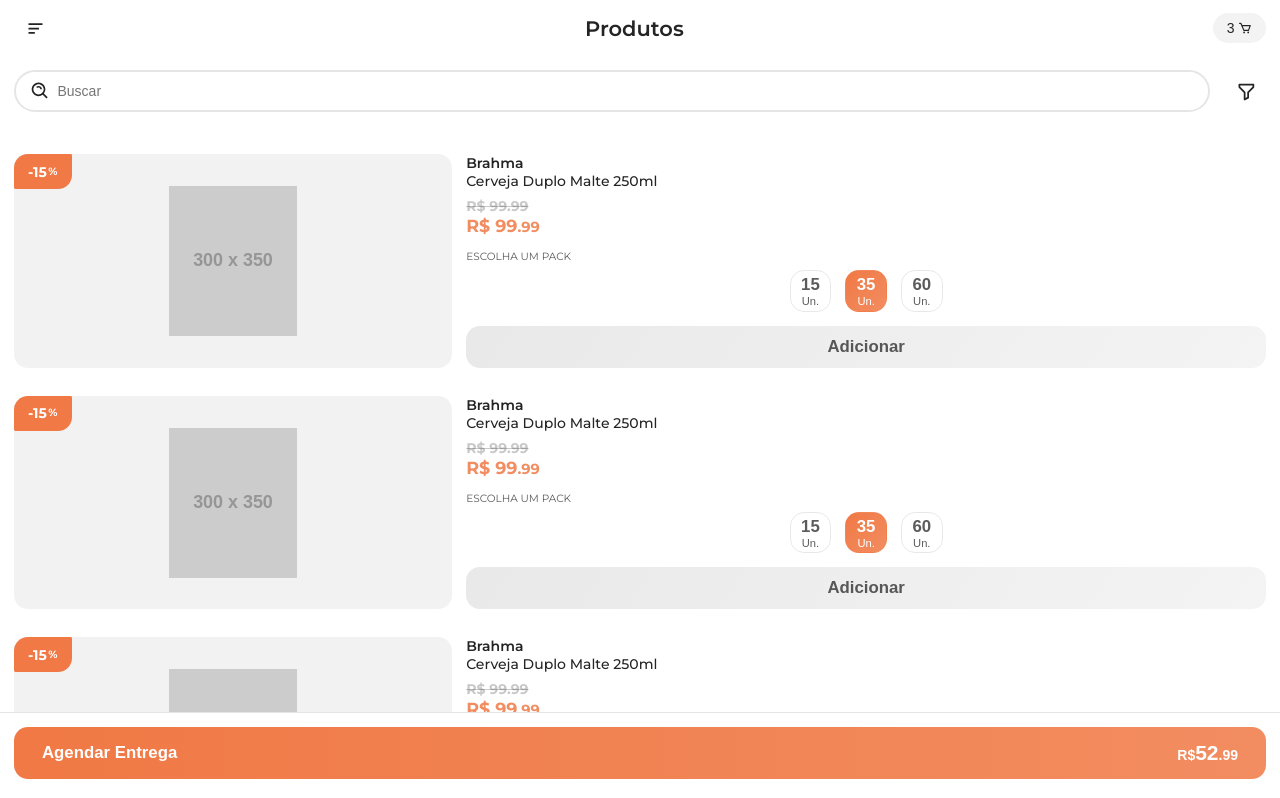
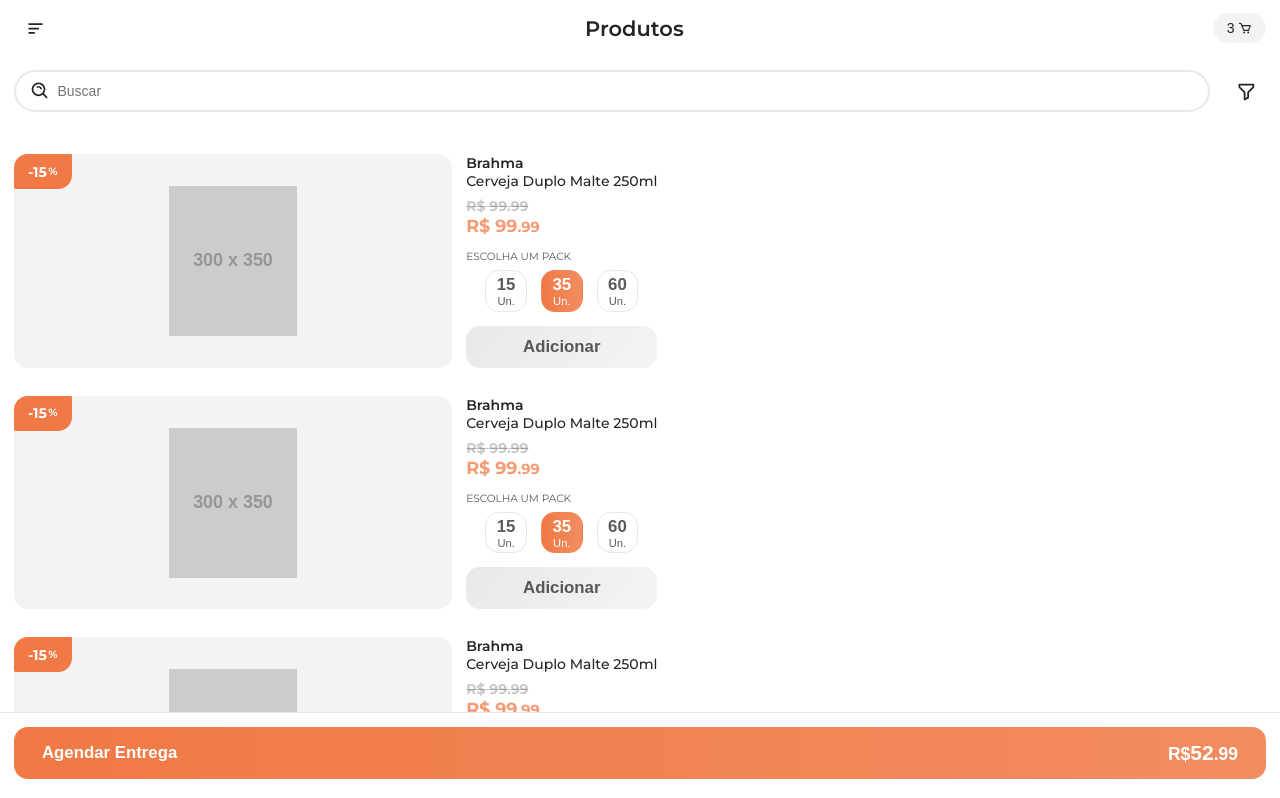
Before and after one commit to giu7d/ze-delivery-frontend-challenge, a React app: page / in a window 1280 px wide. Shown: the top 798 px of the page. Built offline with nearby package versions, Linux system fonts and the light colour scheme.

Commit message:
refactor: separate ui atomic components into fragments

```diff
--- a/src/App.tsx
+++ b/src/App.tsx
@@ -1,333 +1,130 @@
-import styled, { ThemeProvider } from 'styled-components'
+import { ThemeProvider } from 'styled-components'
 import { BiCart, BiFilterAlt, BiMenuAltLeft, BiSearchAlt } from 'react-icons/bi'
 
 import { GlobalStyle } from '@/styles/global'
 import { Theme } from '@/themes'
 import {
   BadgeButton,
-  BaseButton,
   IconButton,
   PrimaryCheckoutButton,
   TextButton
-} from './components/fragments/Button'
+} from './components/fragments/Buttons'
+import {
+  CheckBoxArea,
+  CheckBoxOption,
+  CheckBoxOptions
+} from './components/fragments/CheckBoxes'
+import {
+  CurrentPriceTypography,
+  FinalPriceTypography,
+  LabelTypography,
+  OldPriceTypography,
+  PageTitleTypography
+} from './components/fragments/Typographies'
+import { Input, InputArea } from './components/fragments/Inputs'
+import { Header } from './components/fragments/Header'
+import {
+  CheckoutSection,
+  FilterSection,
+  ProductsSection
+} from './components/fragments/Sections'
+import {
+  Card,
+  CardActions,
+  CardBadge,
+  CardContent,
+  CardHeader,
+  CardImage
+} from './components/fragments/Cards'
 
 export function App() {
   return (
     <>
       <ThemeProvider theme={Theme}>
         <GlobalStyle />
-        <Main>
         {/* MOBILE NAV */}
-          <nav>
+        <Header>
           <IconButton>
             <BiMenuAltLeft />
           </IconButton>
-            <h2 className="title">Produtos</h2>
+          <PageTitleTypography>Produtos</PageTitleTypography>
           <BadgeButton>
             <span>3</span>
             <BiCart className="icon" />
           </BadgeButton>
-          </nav>
+        </Header>
 
         {/* FILTER */}
-          <section className="filter">
-            <div className="search-input">
-              <BiSearchAlt className="search-input__icon" />
-              <input type="text" placeholder="Buscar" />
-            </div>
+        <FilterSection>
+          <InputArea>
+            <BiSearchAlt className="icon" />
+            <Input type="text" placeholder="Buscar" />
+          </InputArea>
           <IconButton>
             <BiFilterAlt />
           </IconButton>
-          </section>
+        </FilterSection>
         {/* Products */}
 
-          <section className="products">
+        <ProductsSection>
           {Array(10)
             .fill('')
             .map((_el, index) => (
-                <div className="product" key={index}>
-                  <div className="product__sales">
+              <Card key={index}>
+                <CardBadge>
                   -15<small>%</small>
-                  </div>
-                  <div className="product__image">
+                </CardBadge>
+                <CardImage>
                   <img
                     src="https://via.placeholder.com/300x350"
                     alt="placeholder image"
                   />
+                </CardImage>
+                <div>
+                  <CardHeader>
+                    <h4 className="title">Brahma</h4>
+                    <h5 className="description">Cerveja duplo malte 250ml</h5>
+                  </CardHeader>
+                  <CardContent>
+                    <OldPriceTypography>R$ 99.99</OldPriceTypography>
+                    <CurrentPriceTypography>
+                      R$ 99<small>.99</small>
+                    </CurrentPriceTypography>
+                  </CardContent>
+
+                  <CardActions>
+                    <CheckBoxArea>
+                      <LabelTypography>Escolha um pack</LabelTypography>
+                      <CheckBoxOptions>
+                        <CheckBoxOption>
+                          15 <small>un.</small>
+                        </CheckBoxOption>
+                        <CheckBoxOption selected>
+                          35 <small>un.</small>
+                        </CheckBoxOption>
+                        <CheckBoxOption>
+                          60 <small>un.</small>
+                        </CheckBoxOption>
+                      </CheckBoxOptions>
+                    </CheckBoxArea>
+                    <TextButton>Adicionar</TextButton>
+                  </CardActions>
                 </div>
-                  <div className="product__content">
-                    <div className="product__content__content">
-                      <div className="product__title">
-                        <h4 className="product__title__brand">Brahma</h4>
-                        <h5 className="product__title__description">
-                          Cerveja duplo malte 250ml
-                        </h5>
-                      </div>
-                      <div className="product__price">
-                        <small className="product__price__old">R$ 99.99</small>
-                        <span className="product__price__new">
-                          R$ 99<small>.99</small>
-                        </span>
-                      </div>
-                    </div>
-
-                    <div className="product__content__actions">
-                      <div className="select">
-                        <span className="select__label">Escolha um pack</span>
-                        <div className="select__options">
-                          <BaseButton className="option">
-                            15 <small>un.</small>
-                          </BaseButton>
-                          <BaseButton className="option option--selected">
-                            35 <small>un.</small>
-                          </BaseButton>
-                          <BaseButton className="option">
-                            60 <small>un.</small>
-                          </BaseButton>
-                        </div>
-                      </div>
-
-                      <TextButton>Adicionar</TextButton>
-                    </div>
-                  </div>
-                </div>
+              </Card>
             ))}
-          </section>
+        </ProductsSection>
         {/* BOTTOM CART */}
-          <section className="cart">
+        <CheckoutSection>
           <PrimaryCheckoutButton>
             <span>Agendar entrega</span>
-              <span className="value">
+            <FinalPriceTypography>
               <small>R$</small>
               52
               <small>.99</small>
-              </span>
+            </FinalPriceTypography>
           </PrimaryCheckoutButton>
-          </section>
-        </Main>
+        </CheckoutSection>
       </ThemeProvider>
     </>
   )
 }
-
-const Main = styled.div`
-  nav {
-    align-items: center;
-    background-color: #ffffff;
-    display: flex;
-    flex-direction: row;
-    justify-content: space-between;
-    padding: 0.5rem 1rem;
-    position: sticky;
-    top: 0;
-    width: 100%;
-    z-index: 100;
-
-    .title {
-      color: #242424;
-      font-size: 1.5rem;
-      font-weight: 600;
-      text-transform: capitalize;
-    }
-  }
-
-  .cart {
-    background-color: #ffffff;
-    border-top: 1px solid rgba(0, 0, 0, 0.1);
-    bottom: 0;
-    padding: 1rem 1rem 1.5rem;
-    position: fixed;
-    width: 100%;
-    z-index: 100;
-  }
-
-  .filter {
-    display: flex;
-    flex-direction: row;
-    gap: 1rem;
-    padding: 1rem;
-  }
-
-  input {
-    border: none;
-    width: 100%;
-    font-size: 1rem;
-  }
-
-  .search-input {
-    display: flex;
-
-    height: 3rem;
-    width: 100%;
-    gap: 0.5rem;
-    padding: 0 1rem;
-    border: 2px solid rgba(0, 0, 0, 0.1);
-    border-radius: 10rem;
-    overflow: hidden;
-    transition: 200ms border-color ease-out;
-
-    &__icon {
-      height: 100%;
-      font-size: 1.5rem;
-    }
-
-    &:focus-within {
-      border-color: #f07945;
-    }
-  }
-
-  .products {
-    display: flex;
-    flex-direction: column;
-    padding: 1rem;
-  }
-
-  .product {
-    background: #ffffff;
-    border-radius: 1rem;
-    /* box-shadow: 0px 2px 4px rgba(0, 0, 0, 0.05); */
-    display: flex;
-    flex-direction: row;
-    gap: 1rem;
-    padding: 1rem 0;
-    width: 100%;
-
-    &__content {
-      display: flex;
-      flex-direction: column;
-      justify-content: space-between;
-      width: 100%;
-
-      &__content {
-        display: flex;
-        flex-direction: column;
-        gap: 0.5rem;
-      }
-
-      &__actions {
-        padding-top: 1rem;
-        display: flex;
-        flex-direction: column;
-        gap: 1rem;
-      }
-    }
-
-    &__sales {
-      align-items: flex-end;
-      align-self: flex-start;
-      background: #f07945;
-      border-radius: 1rem 0.1rem;
-      color: #ffffff;
-      display: flex;
-      font-size: 1rem;
-      font-weight: 700;
-      gap: 0.1rem;
-      line-height: 1rem;
-      padding: 0.75rem 1rem;
-      position: absolute;
-      text-transform: capitalize;
-
-      small {
-        font-size: 0.75rem;
-      }
-    }
-
-    &__image {
-      display: flex;
-      background: rgba(0, 0, 0, 0.05);
-      border-radius: 1rem;
-      align-items: center;
-      justify-content: center;
-      overflow: hidden;
-      min-width: 35%;
-
-      img {
-        max-height: 150px;
-      }
-    }
-
-    &__title {
-      display: flex;
-      flex-direction: column;
-
-      &__brand {
-        font-weight: 600;
-        font-size: 1rem;
-        text-transform: capitalize;
-        color: #242424;
-      }
-
-      &__description {
-        font-weight: 500;
-        font-size: 1rem;
-        text-transform: capitalize;
-        color: #242424;
-      }
-    }
-
-    &__price {
-      display: flex;
-      flex-direction: column;
-
-      &__old {
-        font-weight: 700;
-        font-size: 1rem;
-        color: rgba(36, 36, 36, 0.25);
-        text-decoration-line: line-through;
-      }
-
-      &__new {
-        font-weight: 700;
-        font-size: 1.25rem;
-        color: rgba(240, 121, 69, 0.85);
-      }
-    }
-  }
-
-  .select {
-    display: flex;
-    flex-direction: column;
-    gap: 0.5rem;
-
-    &__label {
-      font-size: 0.75rem;
-      text-transform: uppercase;
-      color: rgba(36, 36, 36, 0.75);
-    }
-
-    &__options {
-      display: flex;
-      justify-content: center;
-      gap: 1rem;
-    }
-
-    & .option {
-      flex-direction: column;
-      padding: 0.75rem;
-      aspect-ratio: 1/1;
-      border: 1px solid rgba(36, 36, 36, 0.1);
-      border-radius: 1rem;
-
-      font-weight: 600;
-      font-size: 1.2rem;
-      text-transform: capitalize;
-
-      color: rgba(36, 36, 36, 0.75);
-
-      &--selected {
-        border-color: transparent;
-        color: #ffffff;
-        background: linear-gradient(
-          133.91deg,
-          #f07945 -0.47%,
-          rgba(240, 121, 69, 0.85) 99.53%
-        );
-      }
-
-      small {
-        font-size: 0.8rem;
-        font-weight: 500;
-      }
-    }
-  }
-`
--- /dev/null
+++ b/src/components/fragments/Cards.ts
@@ -0,0 +1,78 @@
+import { rgba } from 'polished'
+import styled from 'styled-components'
+
+export const Card = styled.div`
+  background: ${({ theme }) => theme.colors.light};
+  border-radius: 1rem;
+  /* box-shadow: 0px 2px 4px rgba(0, 0, 0, 0.05); */
+  display: flex;
+  flex-direction: row;
+  gap: 1rem;
+  padding: 1rem 0;
+  width: 100%;
+`
+
+export const CardBadge = styled.div`
+  align-items: flex-end;
+  align-self: flex-start;
+  background: ${({ theme }) => theme.colors.primary};
+  border-radius: 1rem 0.1rem;
+  color: ${({ theme }) => theme.colors.light};
+  display: flex;
+  font-size: 1rem;
+  font-weight: 700;
+  gap: 0.1rem;
+  line-height: 1rem;
+  padding: 0.75rem 1rem;
+  position: absolute;
+  text-transform: capitalize;
+
+  small {
+    font-size: 0.75rem;
+  }
+`
+
+export const CardImage = styled.div`
+  align-items: center;
+  background: ${({ theme }) => rgba(theme.colors.dark, 0.05)};
+  border-radius: 1rem;
+  display: flex;
+  justify-content: center;
+  min-width: 35%;
+  overflow: hidden;
+
+  img {
+    max-height: 150px;
+  }
+`
+export const CardHeader = styled.div`
+  display: flex;
+  flex-direction: column;
+  padding-bottom: 0.5rem;
+
+  & .title {
+    font-weight: 600;
+    font-size: 1rem;
+    text-transform: capitalize;
+    color: ${({ theme }) => theme.colors.dark};
+  }
+
+  & .description {
+    font-weight: 500;
+    font-size: 1rem;
+    text-transform: capitalize;
+    color: ${({ theme }) => theme.colors.dark};
+  }
+`
+
+export const CardContent = styled.div`
+  display: flex;
+  flex-direction: column;
+`
+
+export const CardActions = styled.div`
+  padding-top: 1rem;
+  display: flex;
+  flex-direction: column;
+  gap: 1rem;
+`
--- /dev/null
+++ b/src/components/fragments/CheckBoxes.ts
@@ -0,0 +1,43 @@
+import { primaryLinearGradient } from '@/styles/global'
+import { rgba } from 'polished'
+import styled from 'styled-components'
+
+import { BaseButton } from './Buttons'
+
+export const CheckBoxArea = styled.div`
+  display: flex;
+  flex-direction: column;
+  gap: 0.5rem;
+`
+
+export const CheckBoxOptions = styled.div`
+  display: flex;
+  gap: 1rem;
+  justify-content: center;
+`
+
+export const CheckBoxOption = styled(BaseButton)<{ selected?: boolean }>`
+  aspect-ratio: 1/1;
+  border-radius: 1rem;
+  border: 1px solid ${({ theme }) => rgba(theme.colors.dark, 0.1)};
+  color: ${({ theme }) => rgba(theme.colors.dark, 0.75)};
+  display: flex;
+  flex-direction: column;
+  font-size: 1.2rem;
+  font-weight: 600;
+  padding: 0.75rem;
+  text-transform: capitalize;
+
+  small {
+    font-size: 0.8rem;
+    font-weight: 500;
+  }
+
+  ${({ selected, theme }) =>
+    selected &&
+    `
+      background: ${primaryLinearGradient(theme)};
+      border-color: transparent;
+      color: ${theme.colors.light};
+    `}
+`
--- /dev/null
+++ b/src/components/fragments/Header.ts
@@ -0,0 +1,14 @@
+import styled from 'styled-components'
+
+export const Header = styled.header`
+  align-items: center;
+  background-color: ${({ theme }) => theme.colors.light};
+  display: flex;
+  flex-direction: row;
+  justify-content: space-between;
+  padding: 0.5rem 1rem;
+  position: sticky;
+  top: 0;
+  width: 100%;
+  z-index: 100;
+`
--- /dev/null
+++ b/src/components/fragments/Inputs.ts
@@ -0,0 +1,29 @@
+import { rgba } from 'polished'
+import styled from 'styled-components'
+
+export const InputArea = styled.div`
+  border-radius: 10rem;
+  border: 2px solid ${({ theme }) => rgba(theme.colors.dark, 0.1)};
+  display: flex;
+  gap: 0.5rem;
+  height: 3rem;
+  overflow: hidden;
+  padding: 0 1rem;
+  transition: 200ms border-color ease-out;
+  width: 100%;
+
+  & .icon {
+    font-size: 1.5rem;
+    height: 100%;
+  }
+
+  &:focus-within {
+    border-color: ${({ theme }) => theme.colors.primary};
+  }
+`
+
+export const Input = styled.input`
+  border: none;
+  font-size: 1rem;
+  width: 100%;
+`
--- /dev/null
+++ b/src/components/fragments/Sections.ts
@@ -0,0 +1,25 @@
+import { rgba } from 'polished'
+import styled from 'styled-components'
+
+export const FilterSection = styled.section`
+  display: flex;
+  flex-direction: row;
+  gap: 1rem;
+  padding: 1rem;
+`
+
+export const ProductsSection = styled.section`
+  display: flex;
+  flex-direction: column;
+  padding: 1rem;
+`
+
+export const CheckoutSection = styled.section`
+  background: ${({ theme }) => theme.colors.light};
+  border-top: 1px solid ${({ theme }) => rgba(theme.colors.dark, 0.1)};
+  bottom: 0;
+  padding: 1rem 1rem 1.5rem;
+  position: fixed;
+  width: 100%;
+  z-index: 100;
+`
--- /dev/null
+++ b/src/components/fragments/Typographies.ts
@@ -0,0 +1,33 @@
+import { rgba } from 'polished'
+import styled from 'styled-components'
+
+export const OldPriceTypography = styled.small`
+  color: ${({ theme }) => rgba(theme.colors.dark, 0.25)};
+  font-size: 1rem;
+  font-weight: 700;
+  text-decoration-line: line-through;
+`
+
+export const CurrentPriceTypography = styled.span`
+  color: ${({ theme }) => rgba(theme.colors.primary, 0.75)};
+  font-size: 1.25rem;
+  font-weight: 700;
+`
+
+export const FinalPriceTypography = styled.span`
+  font-size: 1.5rem;
+  font-weight: 600;
+`
+
+export const LabelTypography = styled.label`
+  color: ${({ theme }) => rgba(theme.colors.dark, 0.75)};
+  font-size: 0.75rem;
+  text-transform: uppercase;
+`
+
+export const PageTitleTypography = styled.h2`
+  color: ${({ theme }) => theme.colors.dark};
+  font-size: 1.5rem;
+  font-weight: 600;
+  text-transform: capitalize;
+`
```
Also changed, not shown: src/components/fragments/Buttons.ts (renamed from src/components/fragments/Button.ts, +0 -8 lines). Lines whose indentation alone changed are shown as unchanged.
